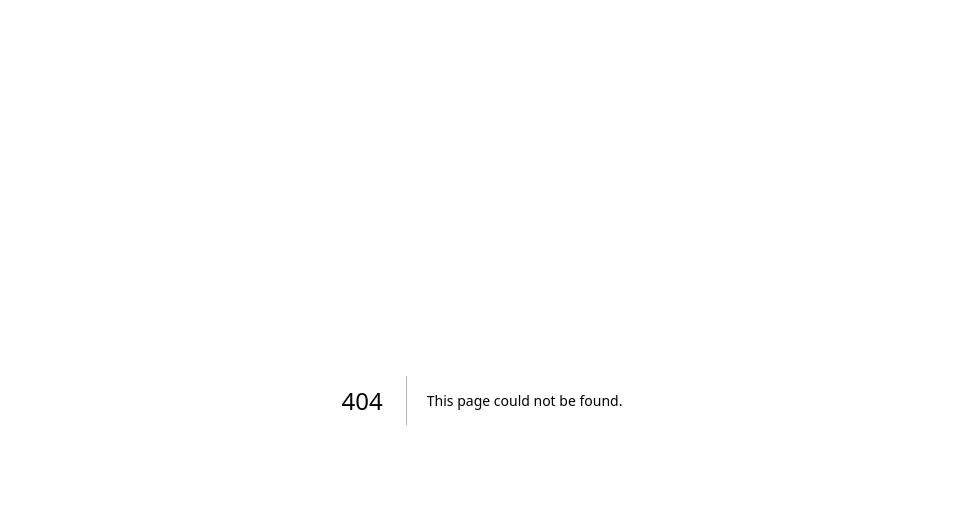
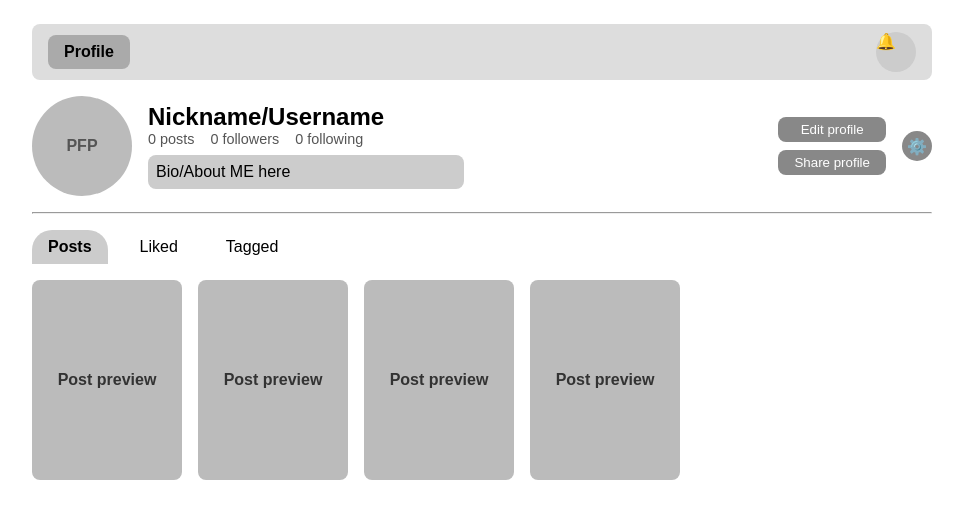
Before and after one commit to MrLepoischiche/OurSocialNetwork, a Next.js app in the folder frontend/: page /profile in a window 1280 px wide. Before the commit this address had no page. Shown: the top 518 px of the page, without its empty margins (158-1121 px from the left). Built offline with nearby package versions, Linux system fonts and the light colour scheme.

Commit message:
added profile page with redirection when clicking on name

```diff
--- a/frontend/pages/mainpage.js
+++ b/frontend/pages/mainpage.js
@@ -1,4 +1,5 @@
 import React from 'react';
+import Link from 'next/link';
 
 const MainPage = () => {
   return (
@@ -9,7 +10,9 @@ const MainPage = () => {
           <div style={{ marginBottom: '2rem', fontWeight: 'bold', fontSize: '1.5rem' }}>LOGO</div>
           <div style={{ display: 'flex', alignItems: 'center', marginBottom: '1rem' }}>
             <div style={{ width: '40px', height: '40px', borderRadius: '50%', backgroundColor: '#bbb', marginRight: '0.5rem' }}></div>
-            <div>Name</div>
+            <Link href="/profile" passHref>
+              <div style={{ cursor: 'pointer', color: 'blue', textDecoration: 'underline' }}>Name</div>
+            </Link>
           </div>
           <nav>
             <ul style={{ listStyle: 'none', padding: 0 }}>
--- /dev/null
+++ b/frontend/pages/profile.js
@@ -0,0 +1,172 @@
+import React, { useState } from 'react';
+
+const Profile = () => {
+  const [activeTab, setActiveTab] = useState('posts');
+
+  const renderTabContent = () => {
+    switch (activeTab) {
+      case 'posts':
+        return (
+          <div style={{ display: 'flex', gap: '1rem', flexWrap: 'wrap' }}>
+            {[1, 2, 3, 4].map((post) => (
+              <div
+                key={post}
+                style={{
+                  width: '150px',
+                  height: '200px',
+                  backgroundColor: '#bbb',
+                  borderRadius: '8px',
+                  display: 'flex',
+                  alignItems: 'center',
+                  justifyContent: 'center',
+                  color: '#333',
+                  fontWeight: 'bold',
+                }}
+              >
+                Post preview
+              </div>
+            ))}
+          </div>
+        );
+      case 'liked':
+        return <div>Liked posts content</div>;
+      case 'tagged':
+        return <div>Tagged posts content</div>;
+      default:
+        return null;
+    }
+  };
+
+  return (
+    <div style={{ fontFamily: 'Arial, sans-serif', maxWidth: '900px', margin: '0 auto', padding: '1rem' }}>
+      {/* Top Bar */}
+      <header
+        style={{
+          display: 'flex',
+          alignItems: 'center',
+          backgroundColor: '#ddd',
+          padding: '0.5rem 1rem',
+          borderRadius: '8px',
+          marginBottom: '1rem',
+        }}
+      >
+        <div style={{ backgroundColor: '#aaa', padding: '0.5rem 1rem', borderRadius: '8px', fontWeight: 'bold' }}>
+          Profile
+        </div>
+        <div style={{ flex: 1 }}></div>
+        <div style={{ width: '40px', height: '40px', backgroundColor: '#ccc', borderRadius: '50%', cursor: 'pointer' }}>
+          🔔
+        </div>
+      </header>
+
+      {/* Profile Info Section */}
+      <section style={{ display: 'flex', alignItems: 'center', marginBottom: '1rem' }}>
+        <div
+          style={{
+            width: '100px',
+            height: '100px',
+            borderRadius: '50%',
+            backgroundColor: '#bbb',
+            marginRight: '1rem',
+            display: 'flex',
+            alignItems: 'center',
+            justifyContent: 'center',
+            fontWeight: 'bold',
+            color: '#555',
+          }}
+        >
+          PFP
+        </div>
+        <div style={{ flex: 1 }}>
+          <h2 style={{ margin: 0 }}>Nickname/Username</h2>
+          <div style={{ display: 'flex', gap: '1rem', fontSize: '0.9rem', color: '#555' }}>
+            <div>0 posts</div>
+            <div>0 followers</div>
+            <div>0 following</div>
+          </div>
+          <div
+            style={{
+              marginTop: '0.5rem',
+              backgroundColor: '#ccc',
+              borderRadius: '8px',
+              padding: '0.5rem',
+              maxWidth: '300px',
+            }}
+          >
+            Bio/About ME here
+          </div>
+        </div>
+        <div style={{ display: 'flex', flexDirection: 'column', gap: '0.5rem', marginLeft: '1rem' }}>
+          <button
+            style={{
+              padding: '0.3rem 1rem',
+              borderRadius: '8px',
+              border: 'none',
+              backgroundColor: '#888',
+              color: 'white',
+              cursor: 'pointer',
+            }}
+          >
+            Edit profile
+          </button>
+          <button
+            style={{
+              padding: '0.3rem 1rem',
+              borderRadius: '8px',
+              border: 'none',
+              backgroundColor: '#888',
+              color: 'white',
+              cursor: 'pointer',
+            }}
+          >
+            Share profile
+          </button>
+        </div>
+        <div
+          style={{
+            marginLeft: '1rem',
+            width: '30px',
+            height: '30px',
+            backgroundColor: '#888',
+            borderRadius: '50%',
+            display: 'flex',
+            alignItems: 'center',
+            justifyContent: 'center',
+            cursor: 'pointer',
+            color: 'white',
+            fontWeight: 'bold',
+          }}
+          title="Settings"
+        >
+          ⚙️
+        </div>
+      </section>
+
+      <hr />
+
+      {/* Tabs */}
+      <nav style={{ display: 'flex', gap: '1rem', marginTop: '1rem', marginBottom: '1rem' }}>
+        {['posts', 'liked', 'tagged'].map((tab) => (
+          <div
+            key={tab}
+            onClick={() => setActiveTab(tab)}
+            style={{
+              padding: '0.5rem 1rem',
+              borderRadius: '20px 20px 0 0',
+              cursor: 'pointer',
+              backgroundColor: activeTab === tab ? '#ccc' : 'transparent',
+              fontWeight: activeTab === tab ? 'bold' : 'normal',
+            }}
+          >
+            {tab.charAt(0).toUpperCase() + tab.slice(1)}
+          </div>
+        ))}
+      </nav>
+
+      {/* Tab Content */}
+      <section>{renderTabContent()}</section>
+    </div>
+  );
+};
+
+export default Profile;
```
